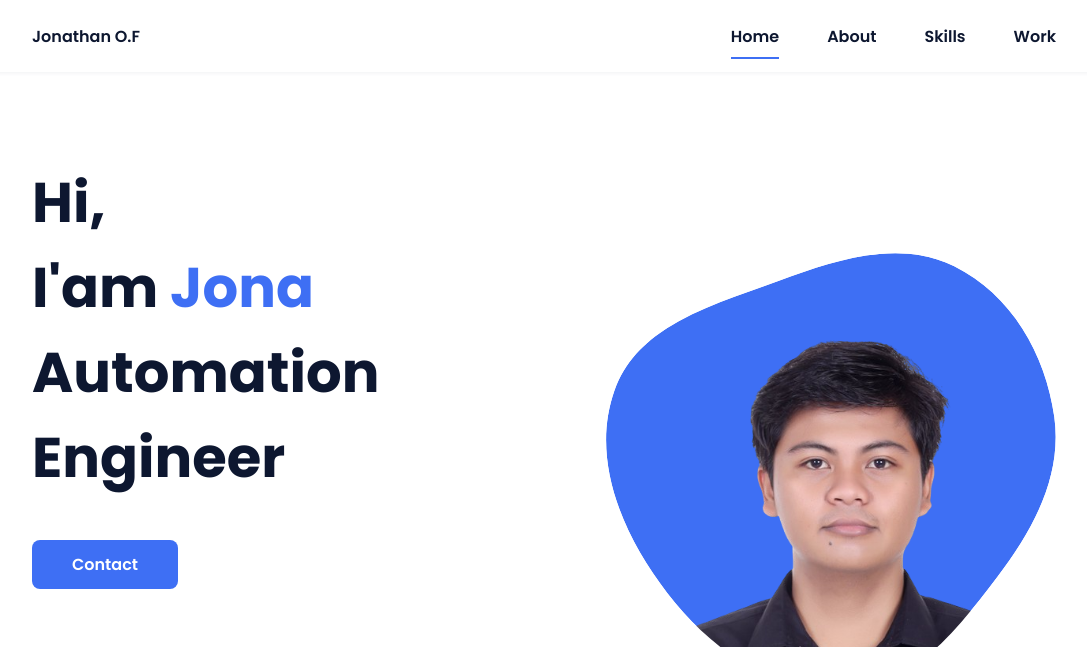
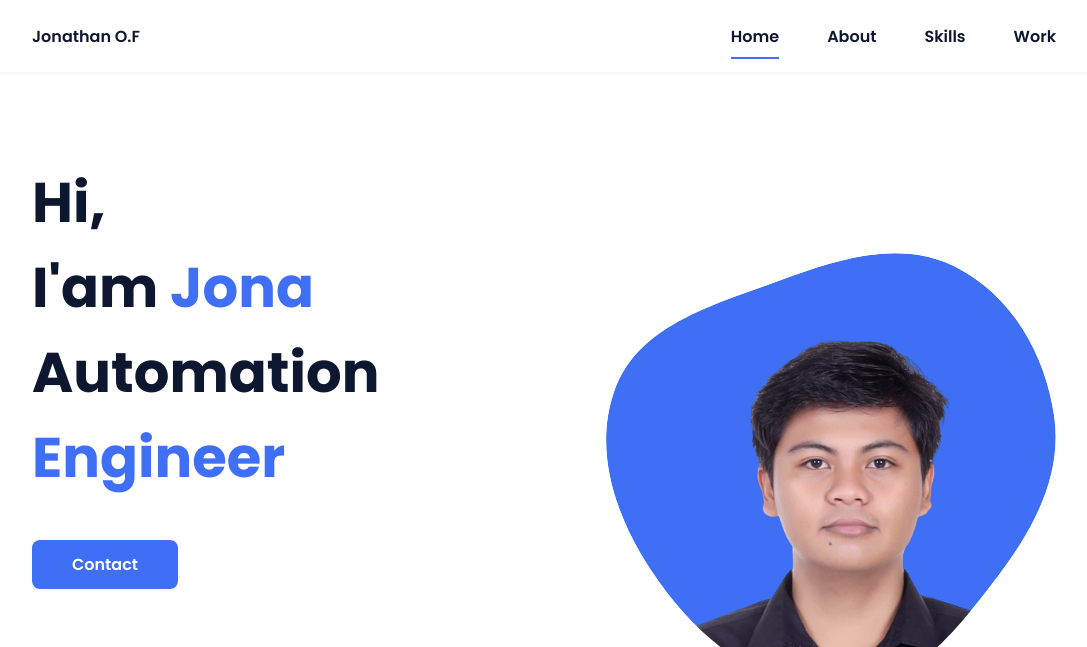
Before and after one commit to robotjaol/html_portfolio_web, a plain HTML site: page index.html in a window 1280 px wide. Shown: the top 647 px of the page, without its empty margins (96-1183 px from the left). Drawn offline with nearby package versions, Linux system fonts and the light colour scheme.

Commit message:
fix: profesion & image

```diff
--- a/index.html
+++ b/index.html
@@ -53,7 +53,7 @@
         <div class="home__data">
           <h1 class="home__title">
             Hi,<br />I'am <span class="home__title-color">Jona</span><br />
-            Automation <br>Engineer <br>
+            Automation <span class="home__title-color"> <br>Engineer <br> </span>
           </h1>
 
           <a href="https://wa.me/+6281357473781" class="button">Contact</a>
```
